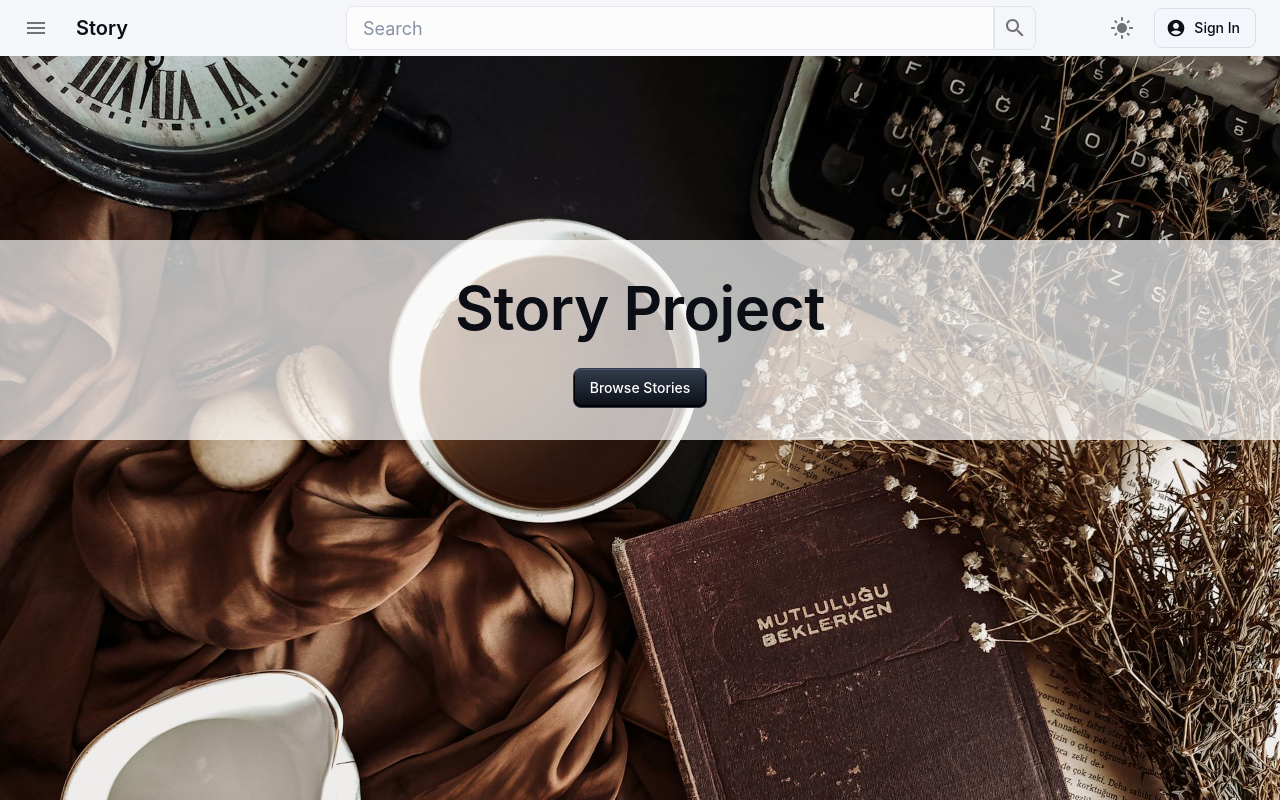
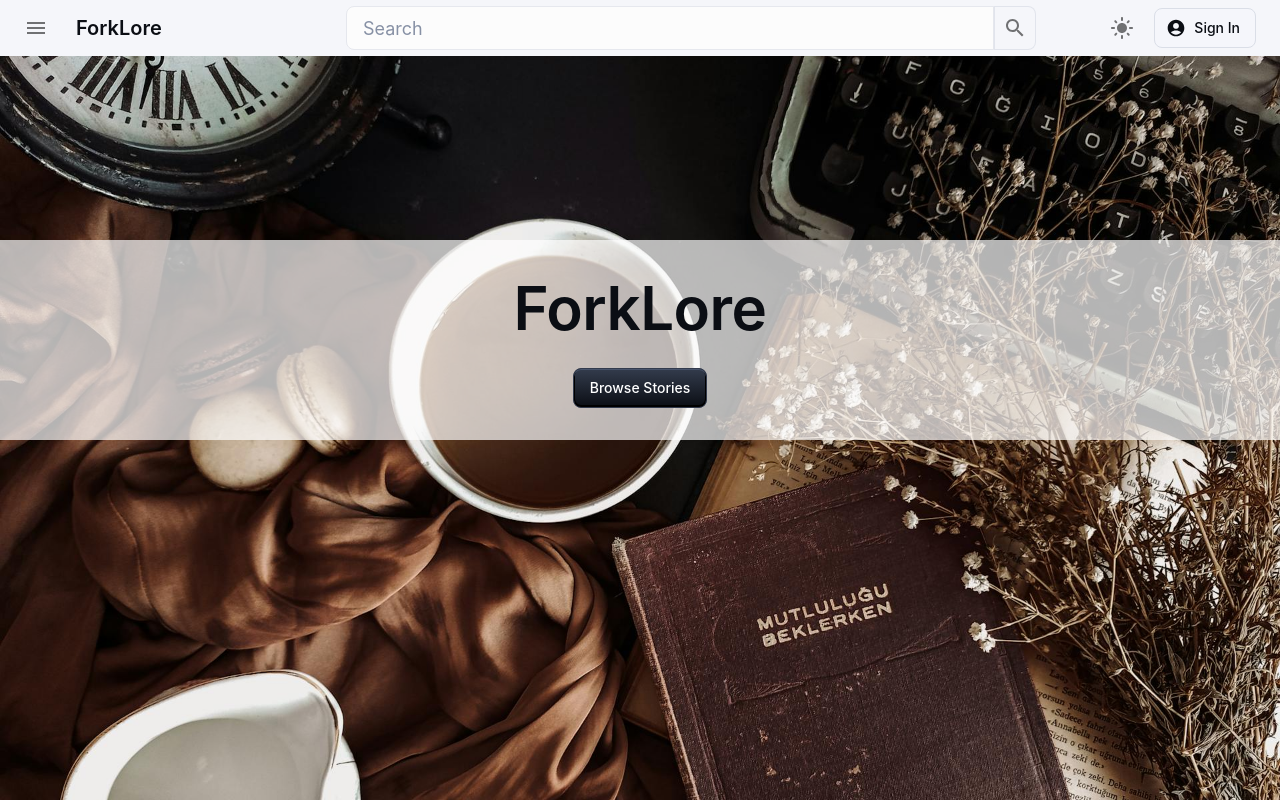
Before and after one commit to tmikov99/story-ui, a React (Vite) app: page /landing in a window 1280 px wide. Built offline with nearby package versions, Linux system fonts and the light colour scheme; no server answers.

Commit message:
Rename application (#105)

```diff
--- a/src/components/HomePage.tsx
+++ b/src/components/HomePage.tsx
@@ -39,7 +39,7 @@ export default function HomePage() {
                 ? 'rgba(0, 0, 0, 0.7)' : 'rgba(255, 255, 255, 0.7)',
               })}
             >
-                <Typography variant='h1'>Story Project</Typography>
+                <Typography variant='h1'>ForkLore</Typography>
                 <Button
                   sx={{ marginTop: 3 }}
                   variant='contained'
--- a/src/components/navigation/AppHeader.tsx
+++ b/src/components/navigation/AppHeader.tsx
@@ -234,7 +234,7 @@ export default function AppHeader() {
             sx={{ display: { xs: 'none', sm: 'block' }, cursor: "pointer", width: 200 }}
             onClick={() => navigate('/')}
           >
-            Story
+            ForkLore
           </Typography>
           <Box sx={{ flexGrow: 1 }} />
           <Search>
```
Also changed, not shown: 1 other file (tests, documents, lock files or other folders).
